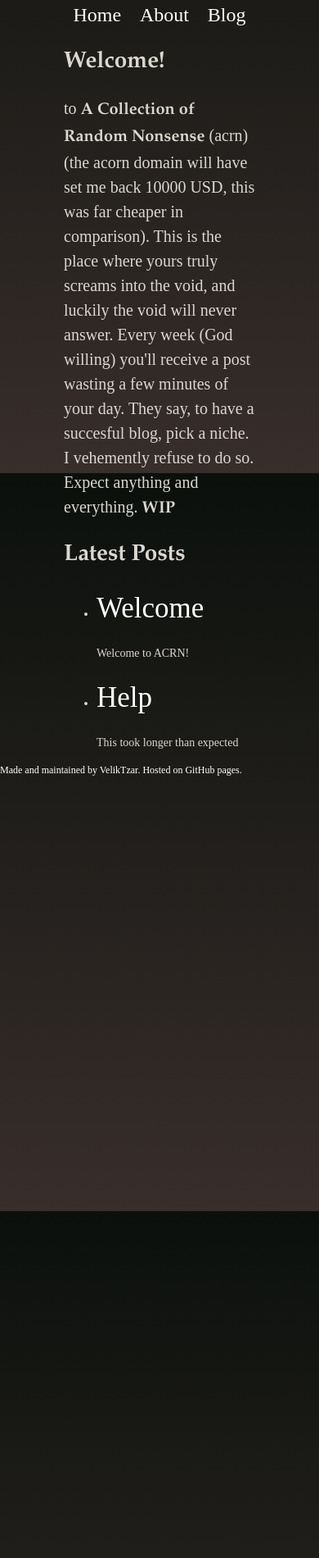
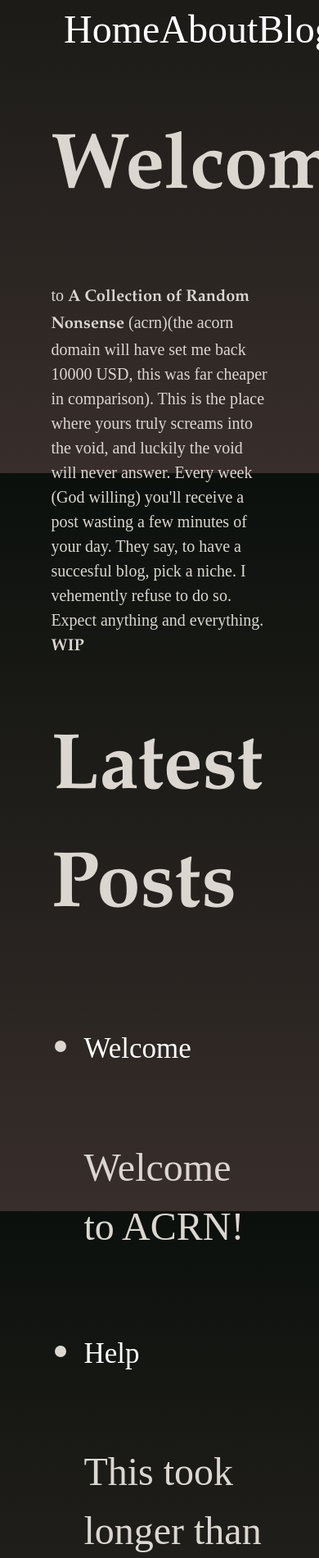
Before and after one commit to VelikTzar/acrn, a Jekyll site: the page built from index.html, in a window 390 px wide. Shown: the part 323-2223 px from the top of the page at 82% size. Built offline with Jekyll 4.4.1, drawn with Linux system fonts in a browser that asks for light colours; some web fonts are replaced.

Commit message:
Update main.scss

```diff
--- a/_sass/main.scss
+++ b/_sass/main.scss
@@ -118,7 +118,7 @@
     body {
         overflow: auto;
         margin: auto;
-        font:14px/1.5 "Garamond", serif;
+        font:48px/1.5 "Garamond", serif;
         color:#dbd7d0;
         font-weight: normal;
         background: #242323;
@@ -178,7 +178,7 @@
                 vertical-align: middle;
 
                 a {
-                    font:24px/1.5 "Garamond", serif;
+                    font:48px/1.5 "Garamond", serif;
                     text-decoration: none;
                     color:#ffffff;
 
@@ -189,7 +189,7 @@
         .main-body-container {
             justify-content: space-between;
             margin: auto;
-            width: 60%;
+            width: 68%;
 
             a {
                 text-decoration: none;
```
